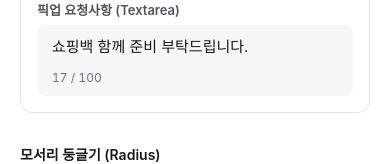
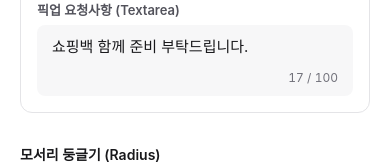
Before and after one commit to Link-up-co/mobile-design-system, a Next.js app: page / in a window 390 px wide. Shown: the part 2147-2311 px from the top of the page. Built offline with nearby package versions, Linux system fonts and the light colour scheme; a web font is replaced by a local one.

Commit message:
fix(mobile): move Textarea character counter inside bottom-right

```diff
--- a/src/mobile/Input.tsx
+++ b/src/mobile/Input.tsx
@@ -419,7 +419,7 @@ export function Textarea({
       <div
         aria-hidden="true"
         onClick={() => ref.current?.focus()}
-        className="select-none px-3.5 pb-2 text-left text-caption tabular-nums text-ink-muted"
+        className="select-none px-3.5 pb-2 text-right text-caption tabular-nums text-ink-muted"
       >
         {current.length} / {maxLength}
       </div>
```
Also changed, not shown: 1 other file (tests, documents, lock files or other folders).
